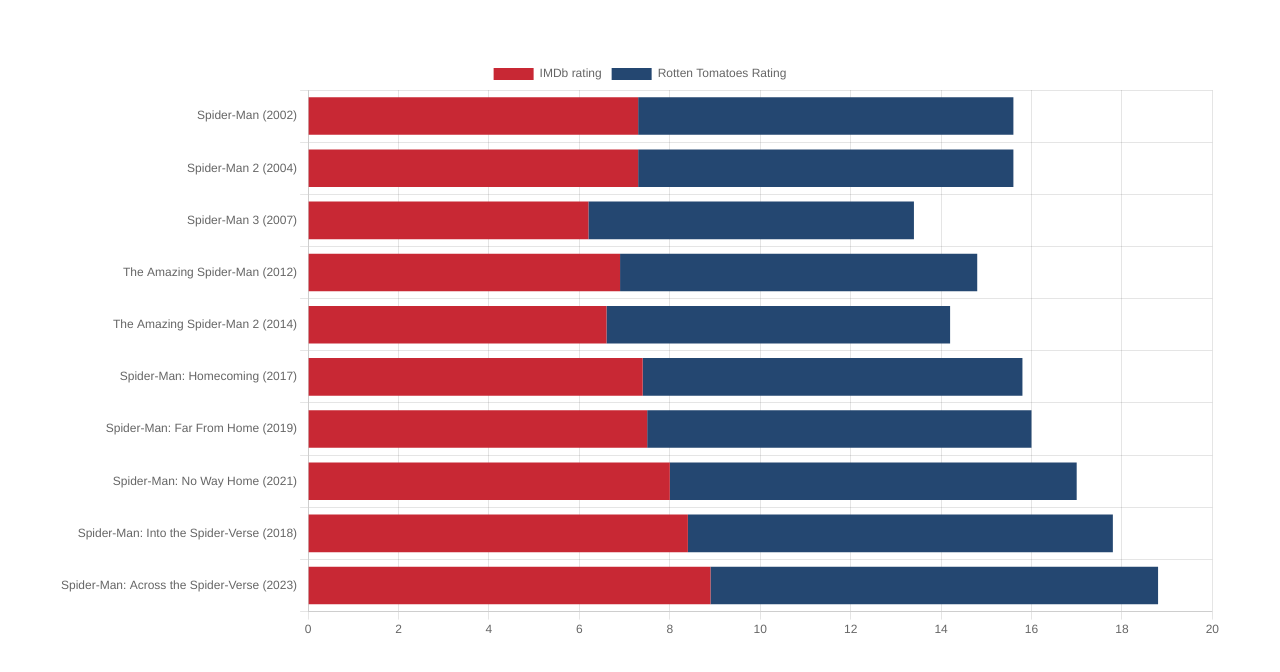
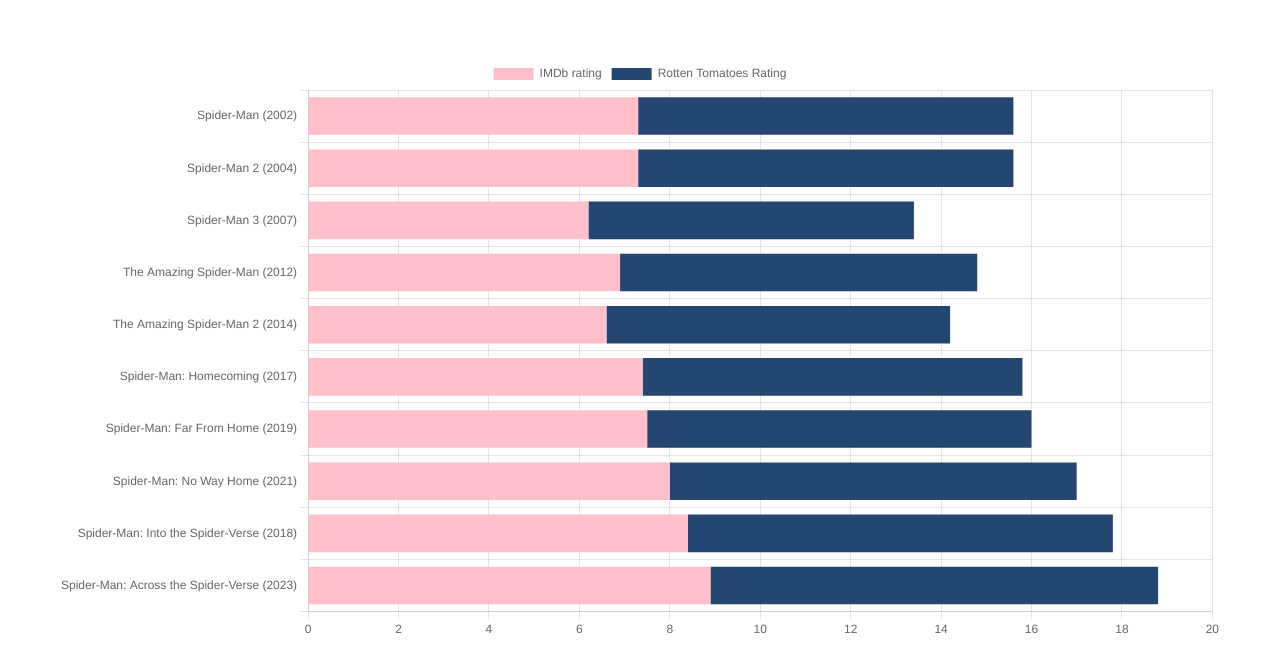
Before and after one commit to vueschool/charts-for-vue-js-3-course, a Nuxt app: page / in a window 1280 px wide. Shown: the top 672 px of the page. Built offline with nearby package versions, Linux system fonts and the light colour scheme.

Commit message:
8-vue-chartjs-defaults

```diff
--- a/pages/doughnut.vue
+++ b/pages/doughnut.vue
@@ -24,13 +24,13 @@
     labels: repos,
     datasets: [
       {
-        backgroundColor: [
-          "#41B883",
-          "#149eca",
-          "#c30e2e",
-          "#f96743",
-          "#043271",
-        ],
+        // backgroundColor: [
+        //   "#41B883",
+        //   "#149eca",
+        //   "#c30e2e",
+        //   "#f96743",
+        //   // "#043271",
+        // ],
         label: "Stars",
         data: repoData.value.map((repo) => repo.stargazers_count),
       },
@@ -39,7 +39,7 @@
 });
 </script>
 <template>
-  <div style="display: flex; justify-content: center">
+  <div style="display: flex; justify-content: center; height: 500px">
     <Pie
       v-if="repoData.length === repos.length"
       :data="chartData"
--- a/pages/index.vue
+++ b/pages/index.vue
@@ -13,7 +13,7 @@
     datasets: [
       {
         label: "IMDb rating",
-        backgroundColor: "#c82834",
+        // backgroundColor: "#c82834",
         stack: "rating",
         data: movies.value.map((movie) => movie.rating),
       },
--- a/pages/line.vue
+++ b/pages/line.vue
@@ -16,7 +16,7 @@
     datasets: [
       {
         label: "Temperature",
-        backgroundColor: "#c82834",
+        // backgroundColor: "#c82834",
         data: weatherData.value.hourly.temperature_2m,
       },
     ],
--- a/plugins/ChartJsPlugin.ts
+++ b/plugins/ChartJsPlugin.ts
@@ -22,4 +22,6 @@
     LineElement,
     ArcElement
   );
+
+  ChartJS.defaults.backgroundColor = "pink";
 });
```
